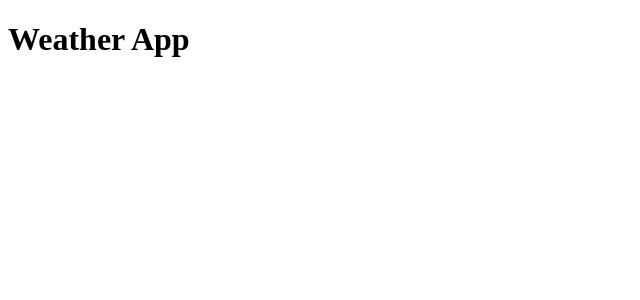
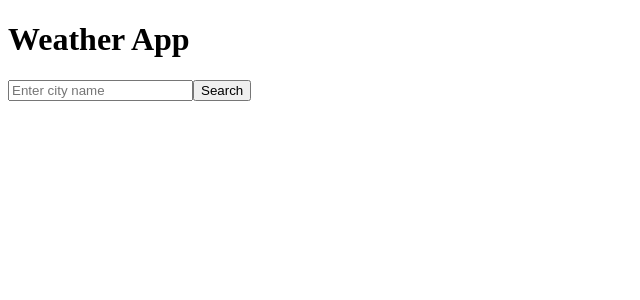
Before and after one commit to dejan-dimitrijevic92/weather-app, a React app: page / in a window 1280 px wide. Shown: the top 300 px of the page, without its empty margins (0-640 px from the left). Built offline with nearby package versions, Linux system fonts and the light colour scheme; no server answers; the HTML template or start-up script is replaced by a standard one.

Commit message:
Integrate weather API in App component with search functionality

```diff
--- a/package.json
+++ b/package.json
@@ -15,12 +15,15 @@
     "@babel/preset-env": "^7.25.8",
     "@babel/preset-react": "^7.25.7",
     "babel-loader": "^9.2.1",
+    "dotenv-webpack": "^8.1.0",
     "html-webpack-plugin": "^5.6.0",
     "webpack": "^5.95.0",
     "webpack-cli": "^5.1.4",
     "webpack-dev-server": "^5.1.0"
   },
   "dependencies": {
+    "axios": "^1.7.7",
+    "dotenv": "^16.4.5",
     "react": "^18.3.1",
     "react-dom": "^18.3.1"
   }
--- a/src/App.jsx
+++ b/src/App.jsx
@@ -1,9 +1,54 @@
-import React from 'react';
+import React, { useState } from 'react';
+import { fetchWeather } from './api';
 
-const App = () => (
-  <div>
-    <h1>Weather App</h1>
-  </div>
-);
+const App = () => {
+  const [city, setCity] = useState('');
+  const [weatherData, setWeatherData] = useState(null);
+  const [error, setError] = useState(null);
+
+  // Function to handle the search
+  const handleSearch = async () => {
+    setError(null);
+    setWeatherData(null);
+    if (!city) {
+      setError('Please enter a city name.');
+      return;
+    }
+
+    try {
+      const data = await fetchWeather(city);
+      setWeatherData(data);
+    } catch (err) {
+      setError('City not found or API error.');
+    }
+  };
+
+  return (
+    <div>
+      <h1>Weather App</h1>
+      <input
+        type="text"
+        value={city}
+        onChange={(e) => setCity(e.target.value)}
+        placeholder="Enter city name"
+      />
+      <button onClick={handleSearch}>Search</button>
+
+      {/* Display error message if any */}
+      {error && <p style={{ color: 'red' }}>{error}</p>}
+
+      {/* Display weather data if available */}
+      {weatherData && (
+        <div>
+          <h2>{weatherData.name}</h2>
+          <p>Temperature: {weatherData.main.temp} °C</p>
+          <p>Weather: {weatherData.weather[0].description}</p>
+          <p>Humidity: {weatherData.main.humidity}%</p>
+          <p>Wind Speed: {weatherData.wind.speed} m/s</p>
+        </div>
+      )}
+    </div>
+  );
+};
 
 export default App;
--- /dev/null
+++ b/src/api.js
@@ -0,0 +1,19 @@
+import axios from 'axios';
+
+const API_KEY = process.env.REACT_APP_WEATHER_API_KEY;
+const BASE_URL = 'https://api.openweathermap.org/data/2.5/weather';
+
+/**
+ * Fetch weather data for a specific city.
+ * @param {string} city - The name of the city to fetch weather data for.
+ * @returns {Promise<Object>} - A promise that resolves to the weather data.
+ */
+export const fetchWeather = async (city) => {
+  try {
+    const response = await axios.get(`${BASE_URL}?q=${city}&appid=${API_KEY}&units=metric`);
+    return response.data;
+  } catch (error) {
+    console.error('Error fetching the weather data:', error);
+    throw error;
+  }
+};
--- a/webpack.config.js
+++ b/webpack.config.js
@@ -1,5 +1,6 @@
 const path = require('path');
 const HtmlWebpackPlugin = require('html-webpack-plugin');
+const Dotenv = require('dotenv-webpack');
 
 module.exports = {
   entry: './src/index.js',
@@ -28,6 +29,7 @@ module.exports = {
       template: './src/index.html',
       filename: 'index.html',
     }),
+    new Dotenv(),
   ],
   devServer: {
     static: {
```
Also changed, not shown: src/Weather.jsx (added), 2 other files (tests, documents, lock files or other folders).
